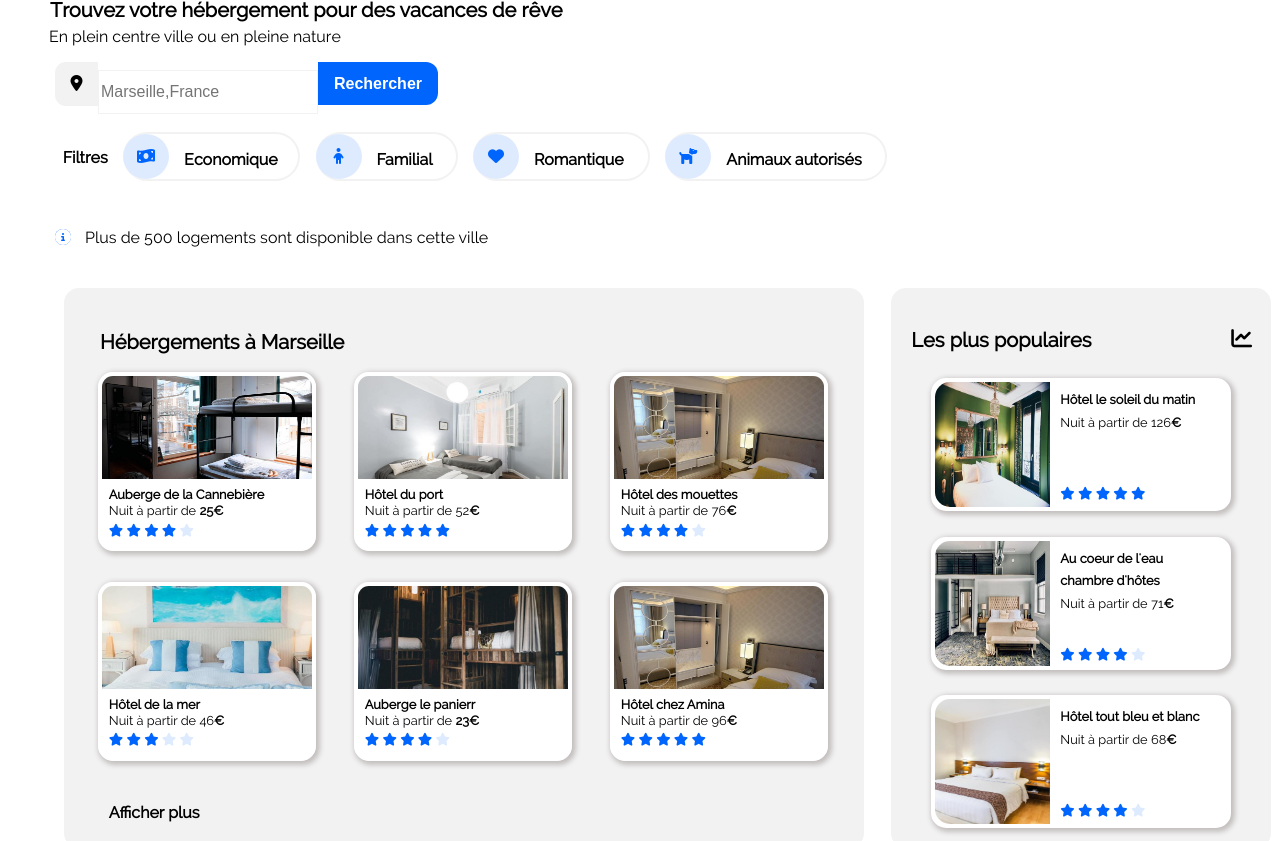
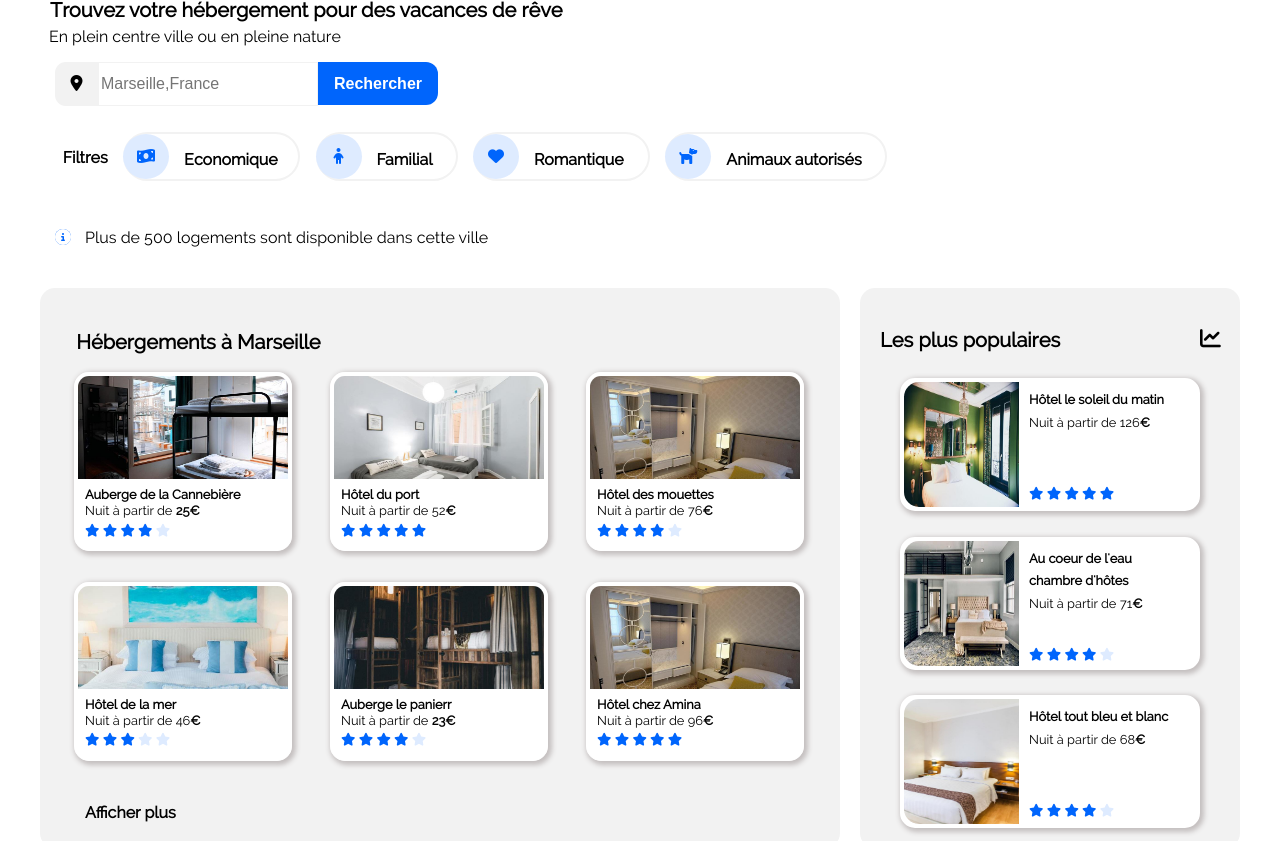
Before and after one commit to Lecomteleo97/lecomteleo_2_22072021, a plain HTML site: page index.html in a window 1280 px wide. Shown: the part 113-954 px from the top of the page. Drawn offline with Linux system fonts and the light colour scheme.

Commit message:
ajustement de la barre de recherche et de hébergement

```diff
--- a/css/style.css
+++ b/css/style.css
@@ -76,7 +76,7 @@ h1+p{
 #search{
     border: 1px solid #F2F2F2;
     position: absolute;
-    top: 183px;
+    top: 175px;
     height: 44px;
     width: 220px;
     font-size: 1em;
@@ -174,7 +174,7 @@ h1+p{
     width: 800px;
     height: 560px;
     background-color: #F2F2F2;
-    margin-left: 55px;
+    margin-left: 30px;
     margin-top: 25px;
     border-radius: 15px;
 }
@@ -254,7 +254,7 @@ div[class*=photo-bouton]{
     height: 560px;
     border: 0px black solid;
     margin-top: 25px;
-    margin-left: 10px;
+    margin-right: 30px;
     border-radius: 15px;
     background-color: #F2F2F2;
 }
```
